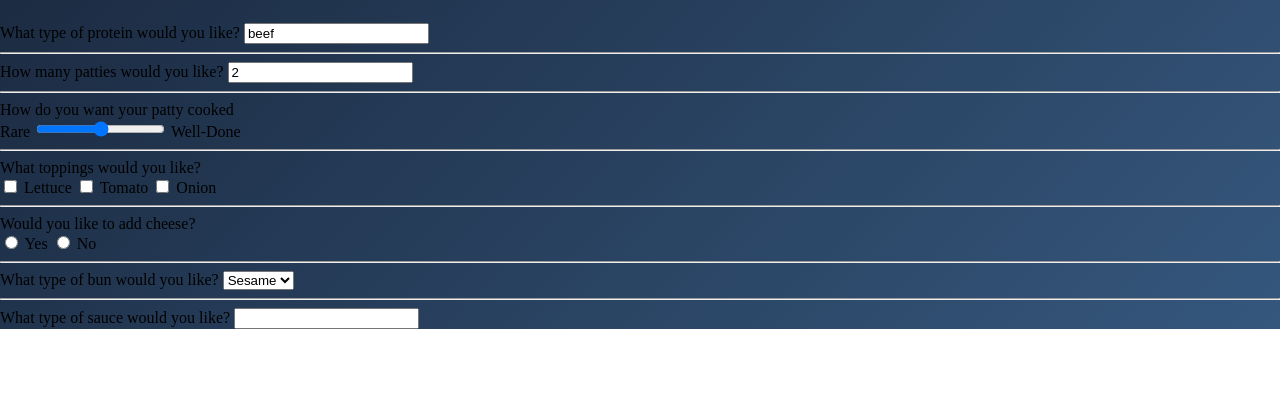
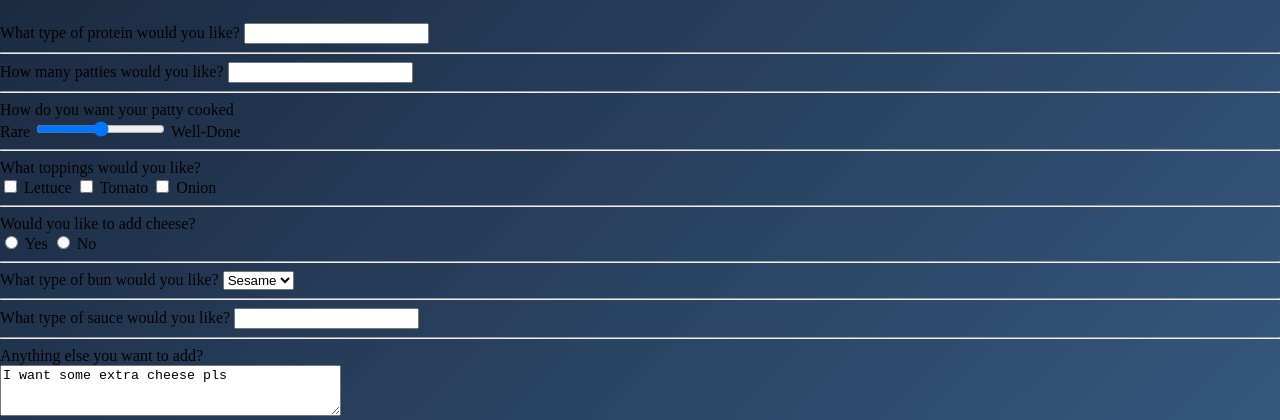
Before and after one commit to itzhalpepe/codeacademy, a plain HTML site: page 07_forms/index.html in a window 1280 px wide. Shown: the part 487-907 px from the top of the page. Before the commit the page ends 816 px from the top, so only its background shows below. Drawn offline with Linux system fonts and the light colour scheme; files that its build step writes are made by us from their sources.

Commit message:
Textarea element

```diff
--- a/07_forms/index.html
+++ b/07_forms/index.html
@@ -5,7 +5,7 @@
     <meta charset="utf-8">
     <link rel="stylesheet" type="text/css" href="style.css">
     <link href="https://fonts.googleapis.com/css?family=Rubik" rel="stylesheet">
-    <title>Radio Input</title>
+    <title>Textarea element</title>
 </head>
 
 <body>
@@ -13,16 +13,16 @@
         <img src="https://s3.amazonaws.com/codecademy-content/courses/web-101/unit-6/htmlcss1-img_burger-logo.svg"
             alt="Davie's Burgers Logo" id="logo">
         <hr>
-        <form>
+        <form action="submission.html" method="POST">
             <h1>Create a burger!</h1>
             <section class="protein">
                 <label for="patty">What type of protein would you like?</label>
-                <input type="text" name="patty" id="patty" value="beef">
+                <input type="text" name="patty" id="patty">
             </section>
             <hr>
             <section class="patties">
                 <label for="amount">How many patties would you like?</label>
-                <input type="number" name="amount" value="2" id="amount">
+                <input type="number" name="amount" id="amount">
             </section>
             <hr>
             <section class="cooked">
@@ -57,21 +57,28 @@
                 <label for="bun">What type of bun would you like?</label>
                 <select name="bun" id="bun">
                     <option value="sesame">Sesame</option>
-                    <option value="potato">Potato</option>
+                    <option value="potatoe">Potato</option>
                     <option value="pretzel">Pretzel</option>
                 </select>
             </section>
             <hr>
-
             <section class="sauce-selection">
                 <label for="sauce">What type of sauce would you like?</label>
                 <input list="sauces" id="sauce" name="sauce">
-                <!--Add your code below-->
                 <datalist id="sauces">
                     <option value="ketchup"></option>
                     <option value="mayo"></option>
                     <option value="mustard"></option>
+                </datalist>
+            </section>
+            <hr>
 
+            <section class="extra-info">
+                <label for="extra">Anything else you want to add?</label>
+                <br>
+                <!--Add your code below-->
+                <textarea id="extra" name="extra" rows=3 cols=40>I want some extra cheese pls
+          </textarea>
 
             </section>
 
```
